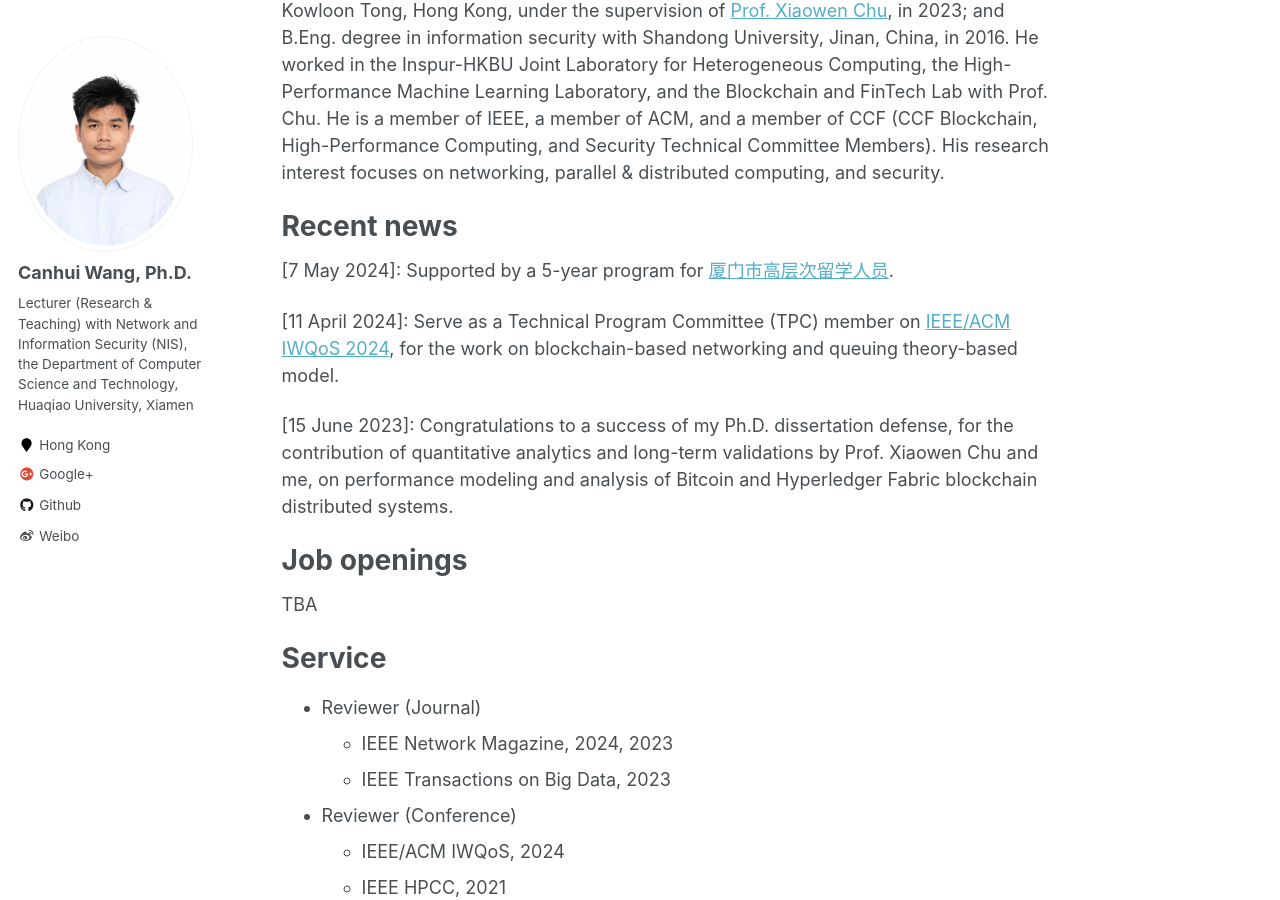
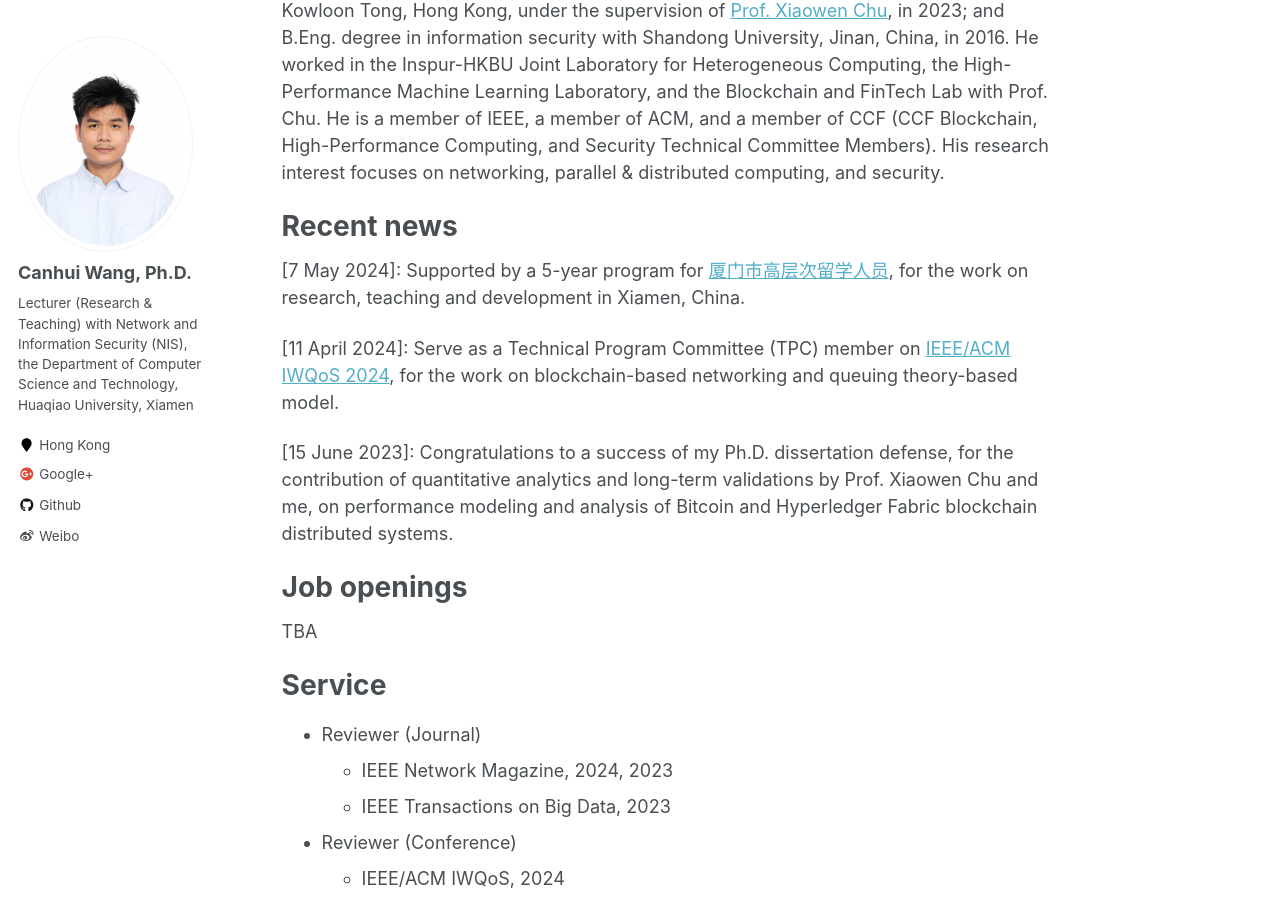
Before and after one commit to Canhui/canhui.github.io, a Jekyll site: the page built from _pages/about.md, in a window 1280 px wide and 900 px high, scrolled down 352 px. Built offline with Jekyll 4.4.1, drawn with Linux system fonts in a browser that asks for light colours.

Commit message:
Update about.md

```diff
--- a/_pages/about.md
+++ b/_pages/about.md
@@ -13,7 +13,7 @@ Canhui Wang is currently a Lecturer (Research & Teaching) with Network and Infor
 
 Recent news
 ======
-\[7 May 2024\]: Supported by a 5-year program for [厦门市高层次留学人员](http://hrss.xm.gov.cn).
+\[7 May 2024\]: Supported by a 5-year program for [厦门市高层次留学人员](http://hrss.xm.gov.cn), for the work on research, teaching and development in Xiamen, China.
 
 \[11 April 2024\]: Serve as a Technical Program Committee (TPC) member on [IEEE/ACM IWQoS 2024](https://iwqos2024.ieee-iwqos.org/committees/technical-program-committee), for the work on blockchain-based networking and queuing theory-based model.
 
```
